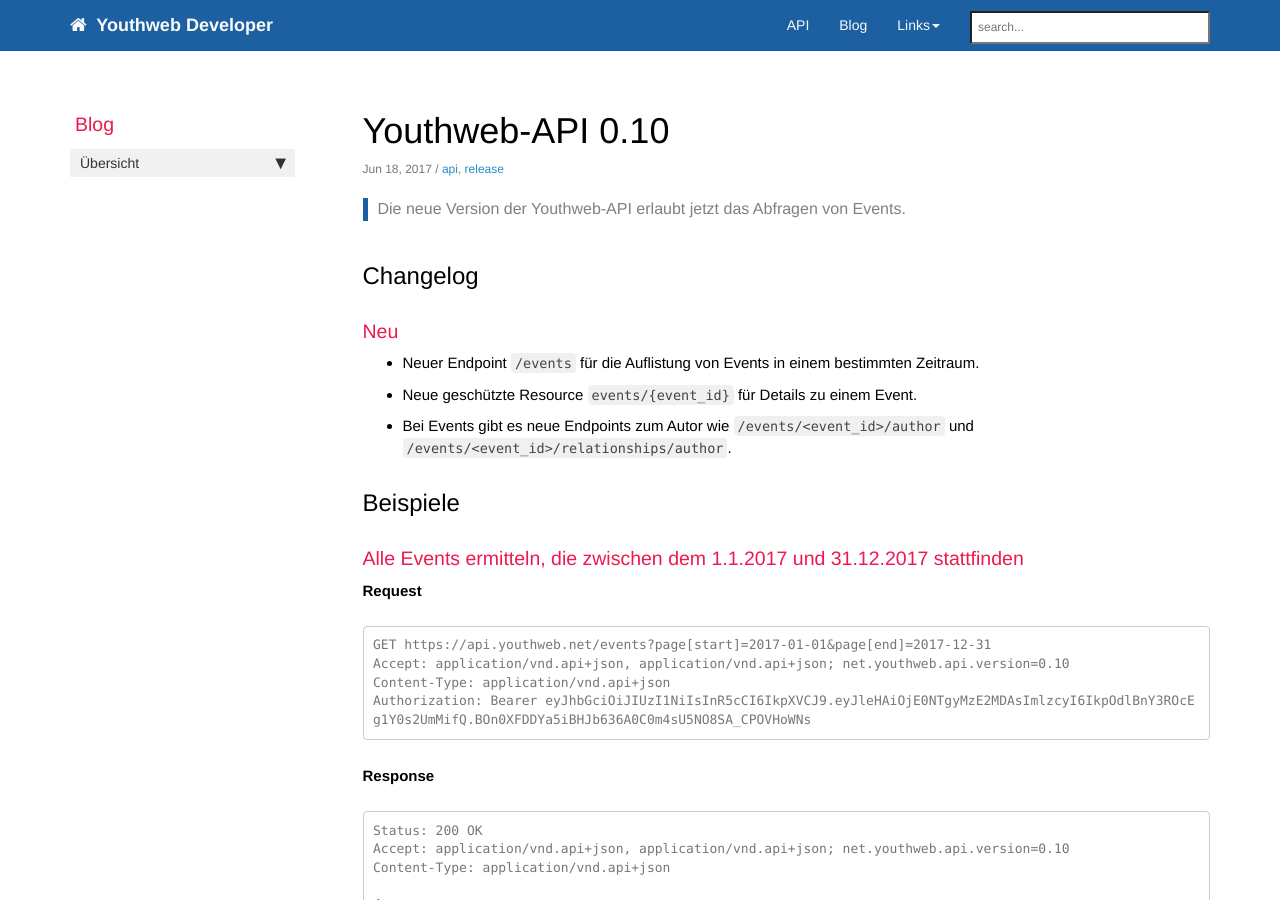
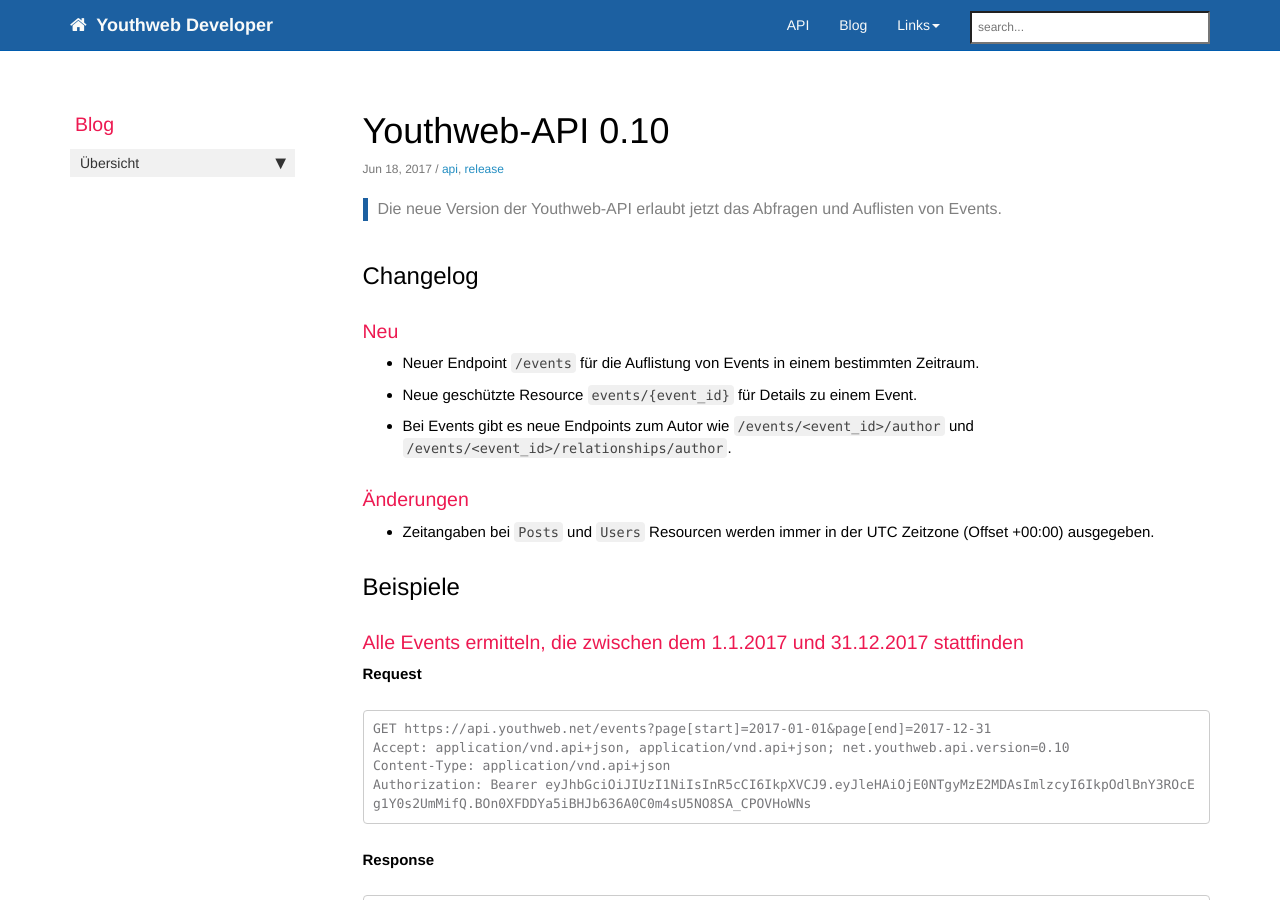
Before and after one commit to youthweb/youthweb-api, a Jekyll site: the page built from docs/_posts/2017-06-18-Youthweb-API-0.10.md, in a window 1280 px wide and 900 px high. Built offline with Jekyll 4.4.1, drawn with Linux system fonts in a browser that asks for light colours; nearby versions of some CDN libraries; library files that are not in the unit come from our copies.

Commit message:
Release 0.10

```diff
--- a/docs/_posts/2017-06-18-Youthweb-API-0.10.md
+++ b/docs/_posts/2017-06-18-Youthweb-API-0.10.md
@@ -2,7 +2,7 @@
 title:  "Youthweb-API 0.10"
 categories: API
 tags: [api, release]
-summary: "Die neue Version der Youthweb-API erlaubt jetzt das Abfragen von Events."
+summary: "Die neue Version der Youthweb-API erlaubt jetzt das Abfragen und Auflisten von Events."
 ---
 ## Changelog
 
@@ -11,6 +11,10 @@ summary: "Die neue Version der Youthweb-API erlaubt jetzt das Abfragen von Event
 - Neuer Endpoint `/events` für die Auflistung von Events in einem bestimmten Zeitraum.
 - Neue geschützte Resource `events/{event_id}` für Details zu einem Event.
 - Bei Events gibt es neue Endpoints zum Autor wie `/events/<event_id>/author` und `/events/<event_id>/relationships/author`.
+
+### Änderungen
+
+- Zeitangaben bei `Posts` und `Users` Resourcen werden immer in der UTC Zeitzone (Offset +00:00) ausgegeben.
 
 ## Beispiele
 
```
Also changed, not shown: docs/pages/api/api_general_versions.md (+1 -1 lines), CHANGELOG.md, 1 other file.
